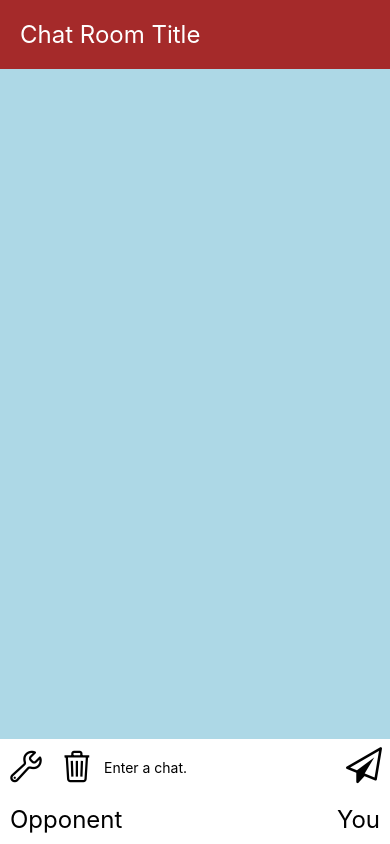
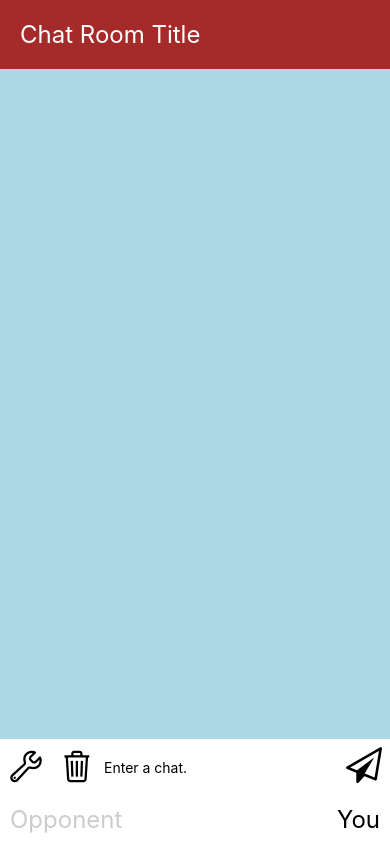
Before and after one commit to kuman514/ReactNativePseudo1on1Chat, a React Native app: screen / in a window 390 px wide. Built offline with nearby package versions, Linux system fonts and the light colour scheme.

Commit message:
Can select sender

```diff
--- a/components/SenderSelector.js
+++ b/components/SenderSelector.js
@@ -4,17 +4,56 @@ import {
   View,
   Pressable
 } from 'react-native';
+import { useDispatch, useSelector } from 'react-redux';
 
 export default function SenderSelector() {
+  const dispatch = useDispatch();
+
+  const curSenderSelector = (state) => {
+    return state.currentSender;
+  };
+  const curSender = useSelector(curSenderSelector);
+  const areYouActive = (curSender === 'you');
+  const isOpponentActive = (curSender === 'opponent');
+
+  const convertSender = (who) => {
+    dispatch({
+      type: 'CHANGE-SENDER',
+      payload: {
+        newSender: who
+      }
+    });
+  };
+
+  const changeName = () => {
+
+  };
+
   return (
     <View style={styles.senderSelector}>
-      <Pressable style={styles.selectorButton}>
-        <Text style={styles.selectorText}>
+      <Pressable
+        style={styles.selectorButton}
+        onPress={() => {
+          convertSender('opponent');
+        }}
+      >
+        <Text style={{
+          ...styles.selectorText,
+          ...(isOpponentActive ? styles.active : {})
+        }}>
           Opponent
         </Text>
       </Pressable>
-      <Pressable style={styles.selectorButton}>
-        <Text style={styles.selectorText}>
+      <Pressable
+        style={styles.selectorButton}
+        onPress={() => {
+          convertSender('you');
+        }}
+      >
+        <Text style={{
+          ...styles.selectorText,
+          ...(areYouActive ? styles.active : {})
+        }}>
           You
         </Text>
       </Pressable>
@@ -34,6 +73,10 @@ const styles = StyleSheet.create({
     marginVertical: 10
   },
   selectorText: {
-    fontSize: 24
+    fontSize: 24,
+    color: '#CCCCCC'
+  },
+  active: {
+    color: 'black'
   }
 });
```
